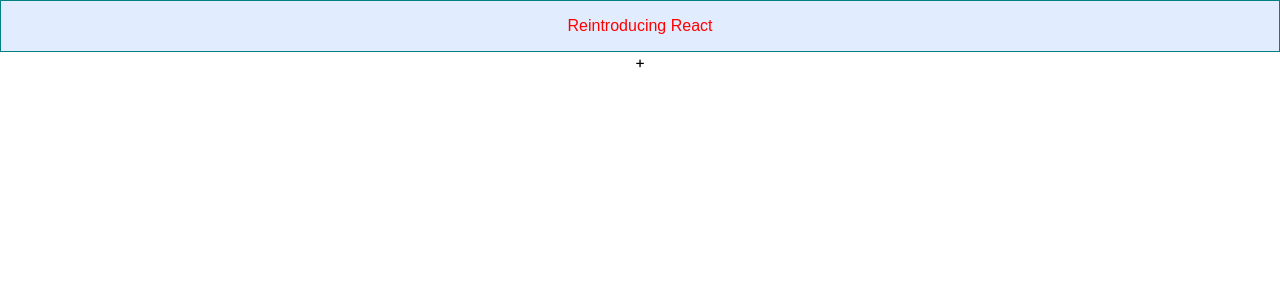
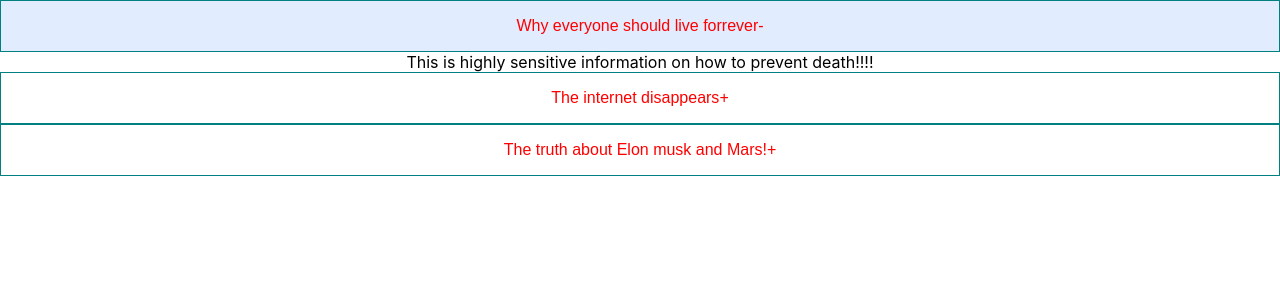
Before and after one commit to doivjpxx/advanced-hooks-practise, a React (Create React App) app: page / in a window 1280 px wide. Shown: the top 300 px of the page. Built offline with nearby package versions, Linux system fonts and the light colour scheme.

Commit message:
feat: add control-props

```diff
--- a/src/App.js
+++ b/src/App.js
@@ -1,34 +1,41 @@
-import logo from './logo.svg';
 import './App.css';
+import React, {useState} from 'react';
 import Expandable from './components/Expandable';
 
+const information = [
+  {
+    header: 'Why everyone should live forrever',
+    note: 'This is highly sensitive information on how to prevent death!!!!'
+  },
+  {
+    header: 'The internet disappears',
+    note:
+      'I just uncovered the biggest threat to the internet. The internet disappears in 301 seconds. Save yourself'
+  },
+  {
+    header: 'The truth about Elon musk and Mars!',
+    note: 'Nobody tells you this. Elon musk ... News coming soon.'
+  }
+];
+
 function App() {
+  const [activeIndex, setActiveIndex] = useState(null);
+
+  const onExpand = event => setActiveIndex(event.target.dataset.index);
+
   return (
     <div className="App">
-      <Expandable>
-        <Expandable.Header style={{ color: 'red', border: '1px solid teal' }}>
-          Reintroducing React
-       </Expandable.Header>
-        <Expandable.Icon />
-        <Expandable.Body>
-          <img
-            src='https://i.imgur.com/qpj4Y7N.png'
-            style={{ width: '250px' }}
-            alt='reintroducing react book cover'
-          />
-          <p style={{ opacity: 0.7 }}>
-            This book is so f*cking amazing! <br />
-            <a
-              href='https://leanpub.com/reintroducing-react'
-              target='_blank'
-              rel='noopener noreferrer'
-            >
-              Go get it now.
-            </a>
-          </p>
-        </Expandable.Body>
-
-      </Expandable>
+      {information.map(({header, note}, index) => (
+        <Expandable shouldExpand={index === +activeIndex} onExpand={onExpand} key={index}>
+          <Expandable.Header data-index={index} style={{color: 'red', border: '1px solid teal'}}>
+            {header}
+            <Expandable.Icon/>
+          </Expandable.Header>
+          <Expandable.Body>
+            {note}
+          </Expandable.Body>
+        </Expandable>
+      ))}
     </div>
   );
 }
--- a/src/components/Body.js
+++ b/src/components/Body.js
@@ -1,4 +1,4 @@
-import { useContext } from "react"
+import React, { useContext } from "react"
 import { ExpandableContext } from "./Expandable"
 
 const Body = ({ children, className = '', ...otherProps }) => {
--- a/src/components/Expandable.js
+++ b/src/components/Expandable.js
@@ -1,4 +1,4 @@
-import { createContext, useCallback, useEffect, useMemo, useRef, useState } from 'react';
+import React, {createContext, useCallback, useEffect, useMemo, useRef, useState} from 'react';
 import './Expandable.css';
 
 import Header from './Header'
@@ -6,25 +6,28 @@
 import Body from './Body'
 
 export const ExpandableContext = createContext();
-const { Provider } = ExpandableContext;
+const {Provider} = ExpandableContext;
 
-const Expandable = ({ children, onExpand }) => {
+const Expandable = ({children, onExpand, shouldExpand, ...otherProps}) => {
+  const isExpandControlled = shouldExpand !== undefined;
   const [expanded, setExpanded] = useState(false);
+  const getState = isExpandControlled ? shouldExpand : expanded;
 
   const toggle = useCallback(() => setExpanded(prevExpanded => !prevExpanded), []);
-
+  const getToggle = isExpandControlled ? onExpand : toggle;
 
   const componentJustMounted = useRef(true);
+
   useEffect(() => {
-        if (!componentJustMounted.current) {
+    if (!componentJustMounted && !isExpandControlled) {
       onExpand(expanded);
       componentJustMounted.current = false;
     }
-    }, [expanded, onExpand]);
+  }, [expanded, onExpand, isExpandControlled]);
 
-    const value = useMemo(() => ({ expanded, toggle }), [expanded, toggle]);
+  const value = useMemo(() => ({expanded: getState, toggle: getToggle}), [getState, getToggle]);
 
-    return <Provider value={value}>{children}</Provider>
+  return <Provider value={value} {...otherProps}>{children}</Provider>
 }
 
 Expandable.Header = Header
--- a/src/components/Header.js
+++ b/src/components/Header.js
@@ -1,4 +1,4 @@
-import { useContext } from "react"
+import  React, { useContext } from "react"
 import { ExpandableContext } from "./Expandable";
 import './Header.css';
 
--- a/src/components/Icon.js
+++ b/src/components/Icon.js
@@ -1,4 +1,4 @@
-import { useContext } from "react"
+import  React, { useContext } from "react"
 import { ExpandableContext } from "./Expandable"
 
 const Icon = ({ className = '', ...otherProps }) => {
```
Lines whose indentation alone changed are shown as unchanged.
